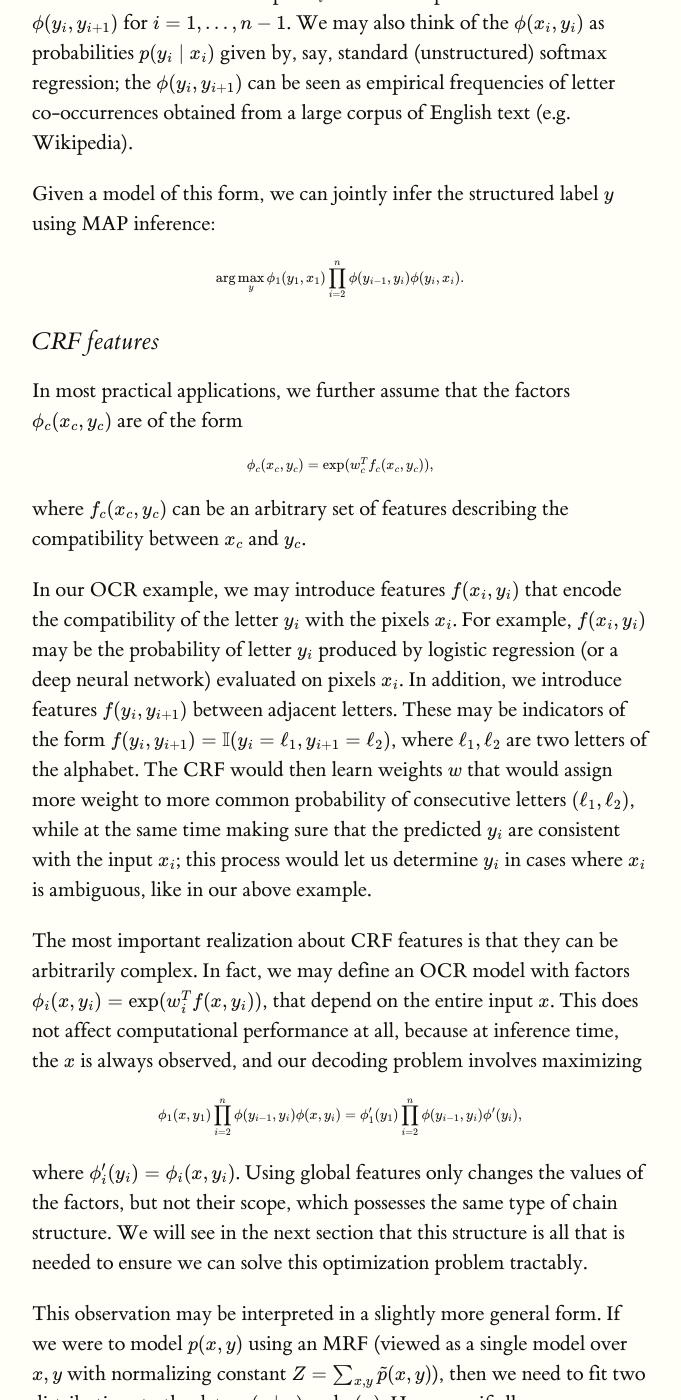
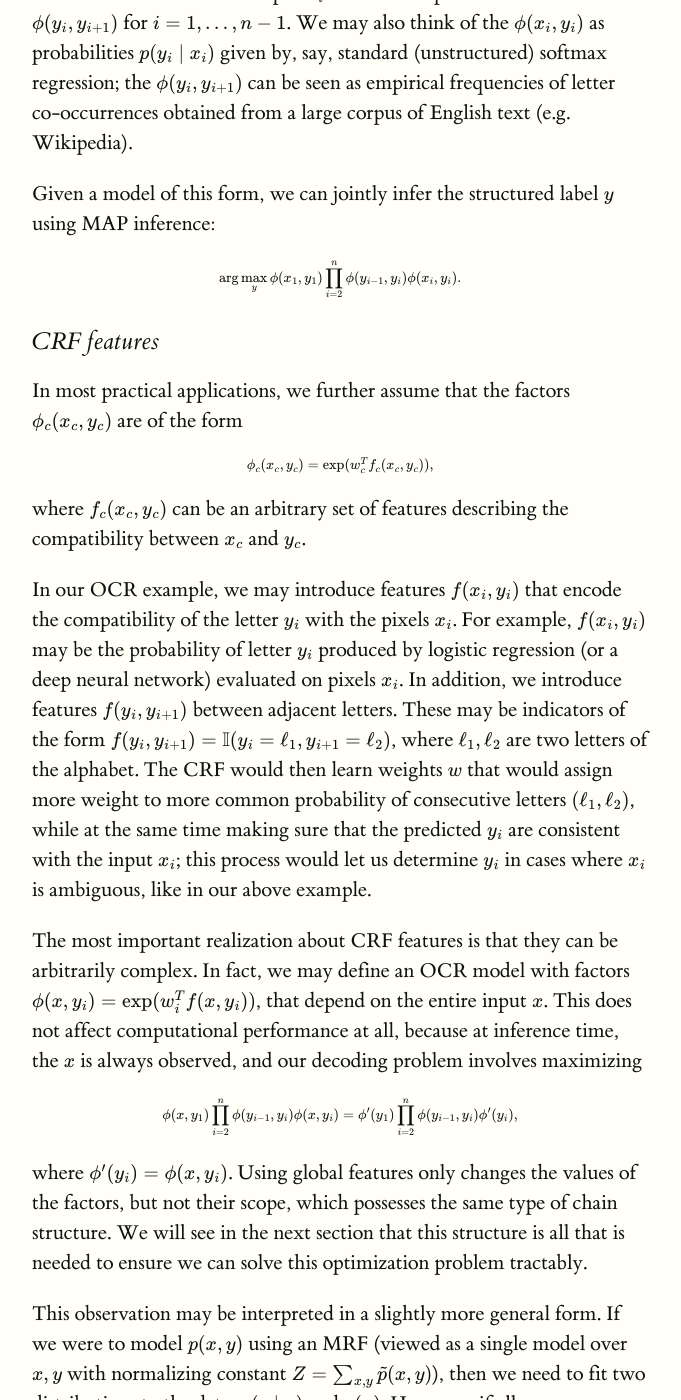
Before and after one commit to ermongroup/cs228-notes, a Jekyll site: the page built from representation/undirected/index.md, in a window 1280 px wide and 1400 px high, scrolled down 7415 px. Shown: the whole window, without its empty margins (128-809 px from the left). Built offline with Jekyll 4.4.1, drawn with Linux system fonts in a browser that asks for light colours; formulas are drawn with MathJax 3.

```diff
--- a/representation/undirected/index.md
+++ b/representation/undirected/index.md
@@ -123,7 +123,7 @@ More formally, suppose $$p(y\mid x)$$ is a chain CRF with two types of factors:
 Given a model of this form, we can jointly infer the structured label $$y$$ using MAP inference:
 
 $$
-\arg\max_y \phi_1(y_1, x_1) \prod_{i=2}^n \phi(y_{i-1}, y_i) \phi(y_i, x_i).
+\arg\max_y \phi(x_1, y_1) \prod_{i=2}^n \phi(y_{i-1}, y_i) \phi(x_i, y_i).
 $$
 
 ### CRF features
@@ -136,13 +136,13 @@ where $$f_c(x_c, y_c)$$ can be an arbitrary set of features describing the compa
 
 In our OCR example, we may introduce features $$f(x_i, y_i)$$ that encode the compatibility of the letter $$y_i$$ with the pixels $$x_i$$. For example, $$f(x_i, y_i)$$ may be the probability of letter $$y_i$$ produced by logistic regression (or a deep neural network) evaluated on pixels $$x_i$$. In addition, we introduce features $$f(y_i, y_{i+1})$$ between adjacent letters. These may be indicators of the form $$f(y_i, y_{i+1}) = \Ind(y_i = \ell_1, y_{i+1} = \ell_2)$$, where $$\ell_1, \ell_2$$ are two letters of the alphabet. The CRF would then learn weights $$w$$ that would assign more weight to more common probability of consecutive letters $$(\ell_1, \ell_2)$$, while at the same time making sure that the predicted $$y_i$$ are consistent with the input $$x_i$$; this process would let us determine $$y_i$$ in cases where $$x_i$$ is ambiguous, like in our above example.
 
-The most important realization about CRF features is that they can be arbitrarily complex. In fact, we may define an OCR model with factors $$\phi_i(x,y_i) = \exp(w_i^T f(x, y_i))$$, that depend on the entire input $$x$$. This does not affect computational performance at all, because at inference time, the $$x$$ is always observed, and our decoding problem involves maximizing
+The most important realization about CRF features is that they can be arbitrarily complex. In fact, we may define an OCR model with factors $$\phi(x,y_i) = \exp(w_i^T f(x, y_i))$$, that depend on the entire input $$x$$. This does not affect computational performance at all, because at inference time, the $$x$$ is always observed, and our decoding problem involves maximizing
 
 $$
-\phi_1(x, y_1) \prod_{i=2}^n \phi(y_{i-1}, y_i) \phi(x, y_i) = \phi_1'(y_1) \prod_{i=2}^n \phi(y_{i-1}, y_i) \phi'(y_i),
+\phi(x, y_1) \prod_{i=2}^n \phi(y_{i-1}, y_i) \phi(x, y_i) = \phi'(y_1) \prod_{i=2}^n \phi(y_{i-1}, y_i) \phi'(y_i),
 $$
 
-where $$\phi'_i(y_i) = \phi_i(x,y_i)$$. Using global features only changes the values of the factors, but not their scope, which possesses the same type of chain structure. We will see in the next section that this structure is all that is needed to ensure we can solve this optimization problem tractably.
+where $$\phi'(y_i) = \phi(x,y_i)$$. Using global features only changes the values of the factors, but not their scope, which possesses the same type of chain structure. We will see in the next section that this structure is all that is needed to ensure we can solve this optimization problem tractably.
 
 This observation may be interpreted in a slightly more general form. If we were to model $$p(x,y)$$ using an MRF (viewed as a single model over $$x, y$$ with normalizing constant $$Z = \sum_{x,y} \tp(x,y)$$), then we need to fit two distributions to the data: $$p(y\mid x)$$ and $$p(x)$$. However, if all we are interested in is predicting $$y$$ given $$x$$, then modeling $$p(x)$$ is unnecessary. In fact, it may be disadvantageous to do so statistically (e.g. we may not have enough data to fit both $$p(y\mid x)$$ and $$p(x)$$; since the models have shared parameters, fitting one may not result in the best parameters for the other) and it may not be a good idea computationally (we need to make simplifying assumptions in the distribution so that $$p(x)$$ can be handled tractably). CRFs forgo this assumption, and often perform better on prediction tasks.
 
```
